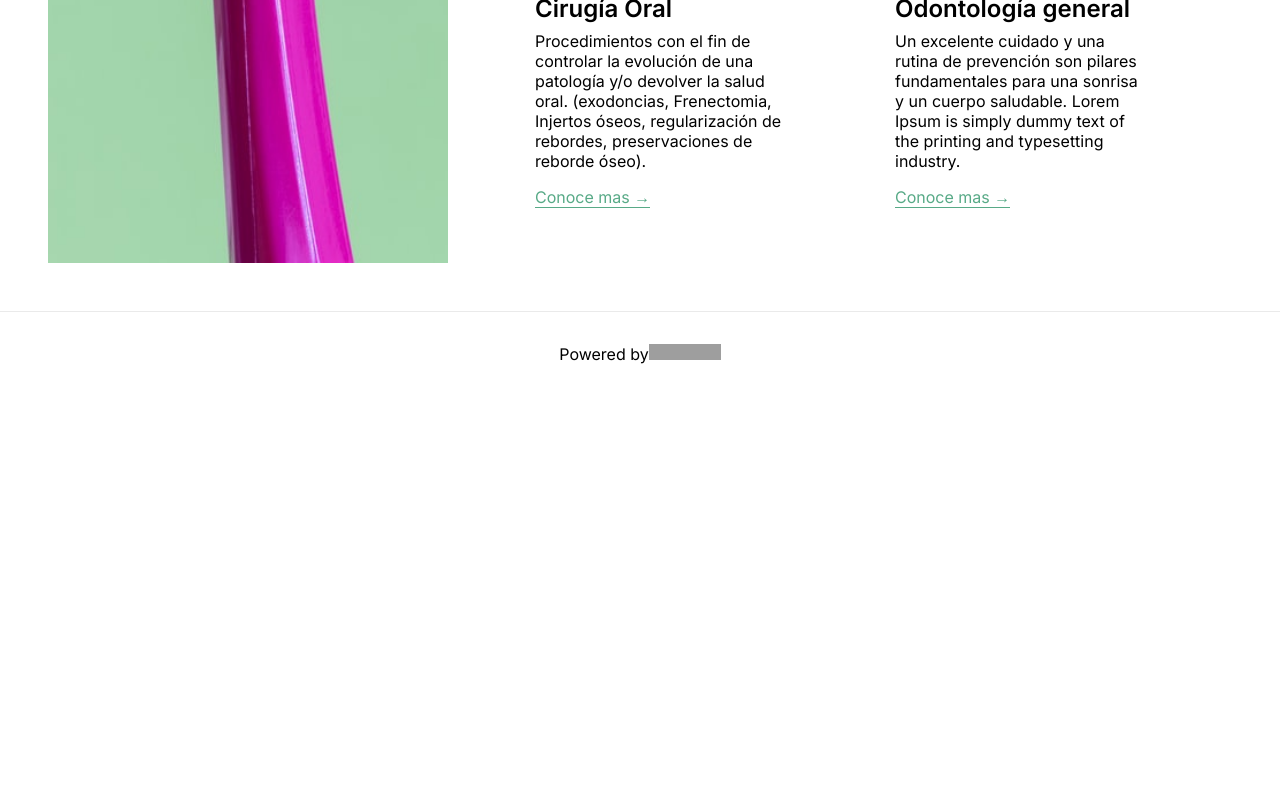
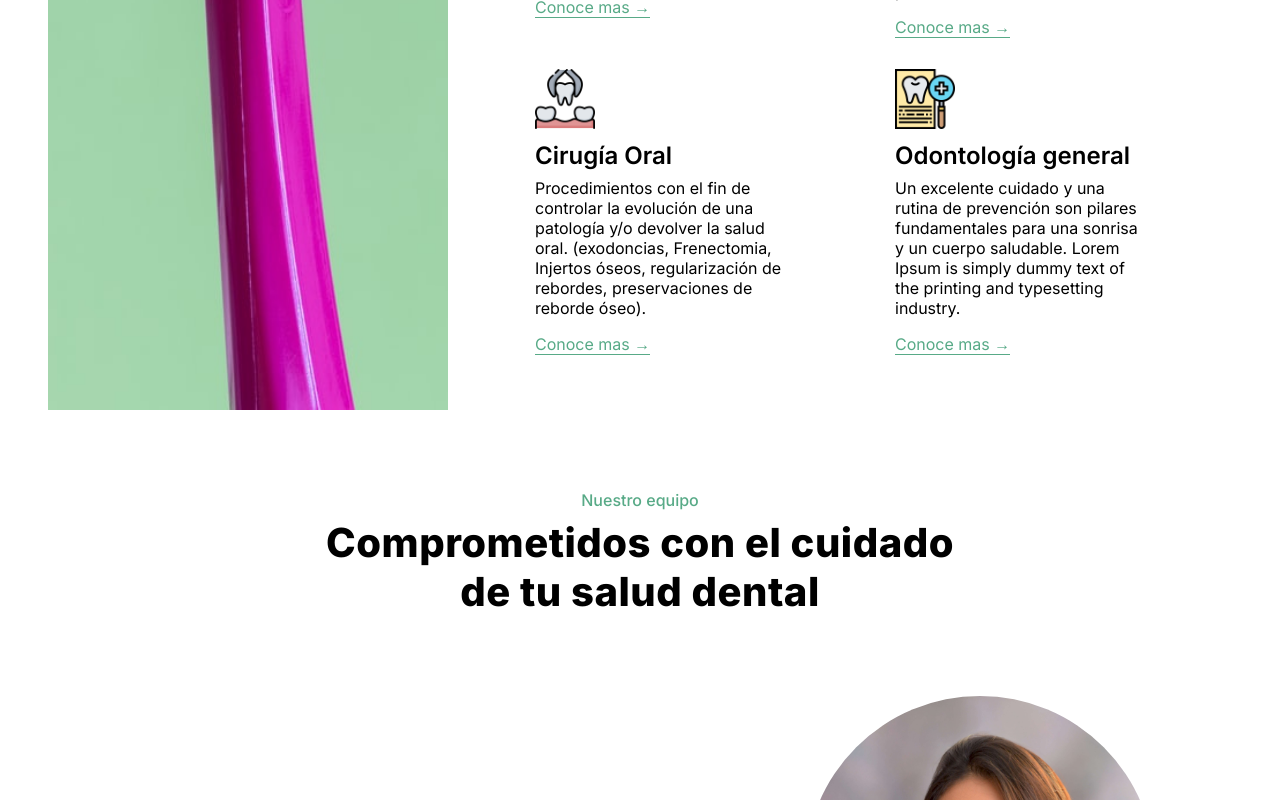
Before and after one commit to xKeCo/borealclinicadental.com, a Next.js app: page / in a window 1280 px wide. Shown: the part 2000-2800 px from the top of the page. Before the commit the page ends 2396 px from the top, so only its background shows below. Built offline with nearby package versions, Linux system fonts and the light colour scheme; grey boxes are pictures that could not be loaded.

Commit message:
Seccion del equipo de trabajo. En desarrollo

```diff
--- a/components/Drawer.js
+++ b/components/Drawer.js
@@ -42,14 +42,16 @@ export default function TemporaryDrawer() {
       onKeyDown={toggleDrawer(anchor, false)}
     >
       <List>
-        {["Inbox", "Starred", "Send email", "Drafts"].map((text, index) => (
+        {["Our services", "Our team", "About us", "Contact"].map(
+          (text, index) => (
             <ListItem button key={text}>
               <ListItemIcon>
                 {index % 2 === 0 ? <InboxIcon /> : <MailIcon />}
               </ListItemIcon>
               <ListItemText primary={text} />
             </ListItem>
-        ))}
+          )
+        )}
       </List>
       <Divider />
     </Box>
--- a/package.json
+++ b/package.json
@@ -16,6 +16,7 @@
     "next": "12.0.4",
     "react": "17.0.2",
     "react-dom": "17.0.2",
+    "sharp": "^0.29.3",
     "typed.js": "^2.0.12"
   },
   "devDependencies": {
--- a/pages/index.js
+++ b/pages/index.js
@@ -7,6 +7,11 @@ import Image from "next/image";
 import { Button } from "@nextui-org/react";
 import Card from "../components/Card";
 import ServiceCard from "../components/ServiceCard";
+import {
+  Instagram as InstagramIcon,
+  Facebook as FacebookIcon,
+  WhatsApp as WhatsAppIcon,
+} from "@mui/icons-material/";
 
 export default function Home() {
   const el = useRef(null);
@@ -57,7 +62,7 @@ export default function Home() {
           <Image
             className={s.heroImage}
             src="/Logo.svg"
-            alt="hero"
+            alt="Logo Boreal"
             width={450}
             height={450}
             priority
@@ -68,7 +73,7 @@ export default function Home() {
       {/* Icon Container */}
       <div className={s.iconContainer}>
         <div className={s.icon}>
-          <Image src="/Down.svg" alt="html" width={45} height={45} />
+          <Image src="/Down.svg" alt="Down Icon" width={45} height={45} />
         </div>
       </div>
 
@@ -157,17 +162,88 @@ export default function Home() {
         </div>
       </div>
 
+      {/* Team container */}
+      <div className={s.teamHeaderContainer}>
+        <p>Nuestro equipo</p>
+        <h2>
+          Comprometidos con el cuidado <br /> de tu salud dental
+        </h2>
+      </div>
+      <div className={s.teamContainer}>
+        <div className={s.personContainer}>
+          <div className={s.personDetails}>
+            <h1>Dra. Sandra Pe&ntilde;a</h1>
+            <p>
+              Especialista en Implantología Oral y Reconstructiva egresada de la
+              Fundación universitaria CIEO - UNICIEO, con más de 13 años de
+              experiencia en diferentes ramas de la odontología en Colombia y
+              España, ofrece un diagnostico multidisciplinario que garantiza la
+              mejor elección en su plan de tratamiento, predecibilidad y
+              ejecución del mismo, recuperando su salud, estética y confort.
+            </p>
+          </div>
+          <div className={s.personImageContainer}>
+            <Image
+              className={s.personImage}
+              src="/DraSandra.jpeg"
+              alt="Imagen Dra. Sandra Pe&ntilde;a"
+              width={500}
+              height={750}
+              priority
+            />
+          </div>
+        </div>
+      </div>
+
       <footer className={s.footer}>
-        <a
-          href="https://vercel.com?utm_source=create-next-app&utm_medium=default-template&utm_campaign=create-next-app"
-          target="_blank"
-          rel="noopener noreferrer"
-        >
-          Powered by{" "}
-          <span className={s.logo}>
-            <Image src="/vercel.svg" alt="Vercel Logo" width={72} height={16} />
-          </span>
-        </a>
+        <div className={s.footerContactDetailsContainer}>
+          <div>
+            <h3>Disponibilidad</h3>
+            <p>
+              Lun: 9:00 am - 6:00 pm <br />
+              Mar: 9:00 am - 6:00 pm <br />
+              Mie: 9:00 am - 6:00 pm <br />
+              Jue: 9:00 am - 6:00 pm <br />
+              Vie: 9:00 am - 6:00 pm <br />
+              Sab: Citas programadas
+            </p>
+          </div>
+          <div>
+            <h3>Contacto</h3>
+            <p>
+              Carrera 2da # 58-04, Los Andes,
+              <br /> Cali, Colombia.
+            </p>
+            <p>
+              Cel. +57 (322) 200-9244 <br />
+            </p>
+            <div className={s.socialMediaContainer}>
+              <div>
+                <InstagramIcon color="secondary" sx={{ fontSize: 27 }} />
+              </div>
+              <div>
+                <FacebookIcon color="primary" sx={{ fontSize: 27 }} />
+              </div>
+              <div>
+                <WhatsAppIcon color="success" sx={{ fontSize: 27 }} />
+              </div>
+            </div>
+          </div>
+        </div>
+
+        <hr />
+
+        <div className={s.lowerFooter}>
+          <p>Boreal Clinica Dental 2021 - Todos los derechos reservados.</p>
+          <div className={s.terminos}>
+            <a href="#">
+              <p>Terminos y condiciones</p>
+            </a>
+            <a href="#">
+              <p>Politicas de privacidad</p>
+            </a>
+          </div>
+        </div>
       </footer>
     </div>
   );
--- a/styles/Home.module.css
+++ b/styles/Home.module.css
@@ -1,7 +1,7 @@
 .heroContainer {
   display: flex;
   align-items: center;
-  justify-content: space-between;
+  justify-content: center;
   height: 78vh;
   flex: 1;
   gap: 2rem;
@@ -59,13 +59,14 @@
   /* flex-wrap: wrap; */
   background: #fafafa;
   padding: 2rem;
+  margin: 5rem 0;
 }
 
 .servicesContainer {
   display: flex;
   justify-content: center;
   flex: 1;
-  padding: 3rem;
+  padding: 5rem 3rem;
 }
 
 .servicesCardImage {
@@ -89,26 +90,84 @@
 }
 
 .cardHeader p {
-  font-size: 14px;
+  font-size: 1rem;
   font-weight: 500;
   margin: 0;
+  color: #58aa87;
 }
 
 .cardHeader h2 {
   font-size: 2.5rem;
-  font-weight: 900;
+  font-weight: 800;
   margin-top: 0.5rem;
   margin-bottom: 2rem;
   letter-spacing: 0.5px;
 }
 
+/* Our team */
+.teamHeaderContainer {
+  width: 100%;
+  text-align: center;
+}
+
+.teamHeaderContainer p {
+  font-size: 1rem;
+  font-weight: 500;
+  margin: 0;
+  color: #58aa87;
+}
+
+.teamHeaderContainer h2 {
+  font-size: 2.5rem;
+  font-weight: 800;
+  margin-top: 0.5rem;
+  margin-bottom: 2rem;
+  letter-spacing: 0.5px;
+}
+
+.teamContainer {
+  padding: 3rem;
+}
+
+.personContainer {
+  display: flex;
+  justify-content: center;
+  flex-wrap: wrap;
+  align-items: center;
+  flex: 1;
+  gap: 5rem;
+}
+
+.personDetails {
+  max-width: 600px;
+}
+
+.personImageContainer {
+  position: relative;
+  width: 350px;
+  height: 350px;
+  overflow: hidden;
+  border-radius: 50%;
+}
+.personImage {
+  width: 100%;
+  height: auto;
+}
+
 .footer {
+  border-top: 1px solid #eaeaea;
+  padding: 4rem 16rem;
+  background-color: #fafafa;
+}
+
+.footerContactDetailsContainer {
   display: flex;
   flex: 1;
-  padding: 2rem 0;
-  border-top: 1px solid #eaeaea;
-  justify-content: center;
+  justify-content: space-around;
   align-items: center;
+  flex-wrap: wrap;
+  text-align: center;
+  margin-bottom: 3rem;
 }
 
 .footer a {
@@ -116,6 +175,24 @@
   justify-content: center;
   align-items: center;
   flex-grow: 1;
+}
+
+.socialMediaContainer {
+  display: flex;
+  align-items: center;
+  justify-content: center;
+  gap: 0.5rem;
+}
+
+.lowerFooter {
+  display: flex;
+  justify-content: space-between;
+  align-items: center;
+}
+
+.terminos {
+  display: flex;
+  gap: 2rem;
 }
 
 /* Animations */
```
Also changed, not shown: public/DraSandra.jpeg (added), 1 other file (tests, documents, lock files or other folders). Lines whose indentation alone changed are shown as unchanged.
